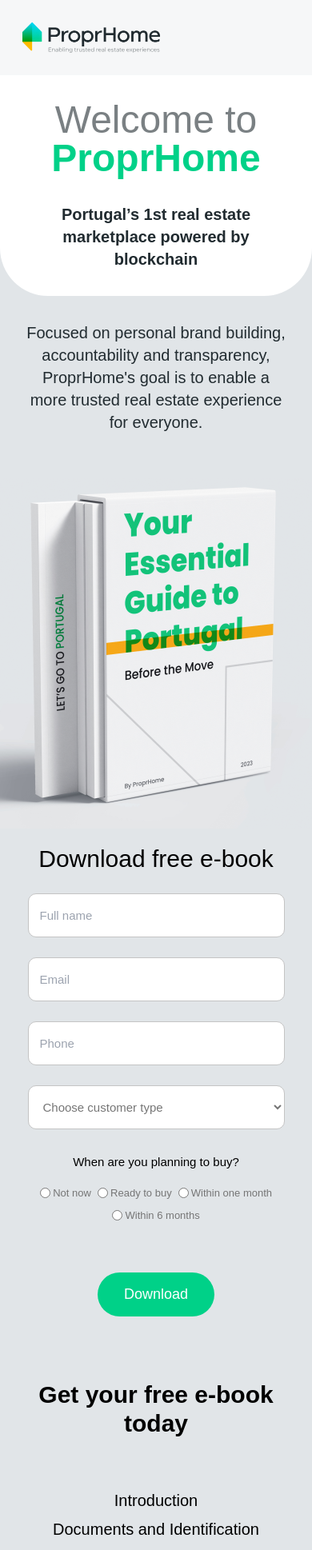
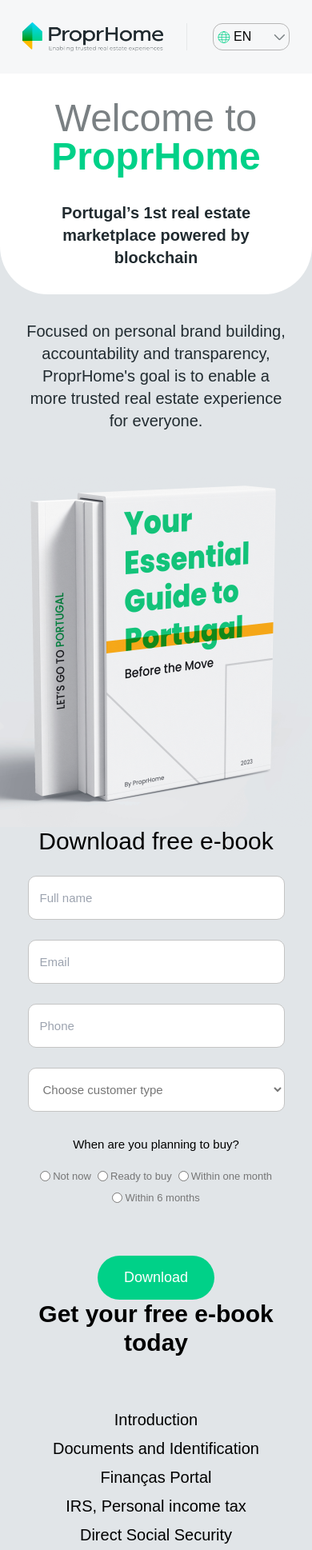
Before and after one commit to ProprHome/Landing-, a Next.js app in the folder proprhome-landing-page/: page / in a window 390 px wide. Shown: the top 1938 px of the page at 80% size. Built offline with nearby package versions, Linux system fonts and the light colour scheme.

Commit message:
mobile responsiveness essentially done, desktop almost finished

```diff
--- a/proprhome-landing-page/src/components/details/Details.tsx
+++ b/proprhome-landing-page/src/components/details/Details.tsx
@@ -1,8 +1,47 @@
 import React from 'react';
 
-const Details = () => {
+const Details = ({ language }) => {
   return (
-    <section className="mx-2 mb-28">
+    <section className="mx-2 mb-28 md:my-16">
+      {language ? (
+        <>
+          <h3 className="font-bold text-3xl text-center mb-16">
+            Get your free e-book today
+          </h3>
+          <ul className="text-center">
+            <li className="font-normal text-xl my-2">Introduction</li>
+            <li className="font-normal text-xl my-2">
+              Documents and Identification
+            </li>
+            <li className="font-normal text-xl my-2">Finanças Portal</li>
+            <li className="font-normal text-xl my-2">
+              IRS, Personal income tax
+            </li>
+            <li className="font-normal text-xl my-2">Direct Social Security</li>
+            <li className="font-normal text-xl my-2">Banking</li>
+            <li className="font-normal text-xl my-2">Bringing pets</li>
+          </ul>
+        </>
+      ) : (
+        <>
+          <h3 className="font-bold text-3xl text-center mb-16">
+            Get your free e-book today
+          </h3>
+          <ul className="text-center">
+            <li className="font-normal text-xl my-2">Introduction</li>
+            <li className="font-normal text-xl my-2">
+              Documents and Identification
+            </li>
+            <li className="font-normal text-xl my-2">Finanças Portal</li>
+            <li className="font-normal text-xl my-2">
+              IRS, Personal income tax
+            </li>
+            <li className="font-normal text-xl my-2">Direct Social Security</li>
+            <li className="font-normal text-xl my-2">Banking</li>
+            <li className="font-normal text-xl my-2">Bringing pets</li>
+          </ul>
+        </>
+      )}
       <h3 className="font-bold text-3xl text-center mb-16">
         Get your free e-book today
       </h3>
--- a/proprhome-landing-page/src/components/form-wrapper/FormWrapper.tsx
+++ b/proprhome-landing-page/src/components/form-wrapper/FormWrapper.tsx
@@ -1,19 +1,31 @@
 import Image from 'next/image';
 import React from 'react';
 import FormEn from '../forms/FormEn';
+import FormPt from '../forms/FormPt';
 
-const FormWrapper = () => {
+const FormWrapper = ({ language }) => {
   return (
-    <section className="flex flex-col">
+    <section className="flex flex-col md:flex-row md:items-center md:justify-between">
       <div className="relative">
+        {language ? (
           <Image
             src="/book.png"
             alt="ebook cover for proprhome book"
             height={433}
             width={433}
           />
+        ) : (
+          <Image
+            src="/bookPt.png"
+            alt="ebook cover for proprhome book"
+            height={433}
+            width={433}
+          />
+        )}
       </div>
-      <FormEn />
+      <div className="md:mr-8 lg:mr-40">
+        {language ? <FormEn /> : <FormPt />}
+      </div>
     </section>
   );
 };
--- a/proprhome-landing-page/src/components/forms/FormEn.tsx
+++ b/proprhome-landing-page/src/components/forms/FormEn.tsx
@@ -1,7 +1,7 @@
 //imported from framer
 
-export default function Form(props) {
-  function handleFormSubmit(event) {
+export default function Form(props: any) {
+  function handleFormSubmit(event: any) {
     event.preventDefault();
     console.log('handle Form submit running');
     // Download your PDF files here
@@ -17,7 +17,6 @@
       action="https://webto.salesforce.com/servlet/servlet.WebToLead?encoding=UTF-8"
       method="POST"
       style={containerStyle}
-      className="mt-5 mb-20"
     >
       <h2 className=" text-center font-medium text-3xl">
         Download free e-book
--- a/proprhome-landing-page/src/components/forms/FormPt.tsx
+++ b/proprhome-landing-page/src/components/forms/FormPt.tsx
@@ -16,6 +16,9 @@
       method="POST"
       style={containerStyle}
     >
+      <h2 className=" text-center font-medium text-3xl">
+        Baixar e-book gratuito
+      </h2>
       <input type="hidden" name="oid" value="00D7Q00000BRe0d" />
       <input type="hidden" name="retURL" value="http://" />
       <input
--- /dev/null
+++ b/proprhome-landing-page/src/components/header/DownIcon.jsx
@@ -0,0 +1,23 @@
+import * as React from 'react';
+
+function Icon(props) {
+  return (
+    <svg
+      width={15}
+      height={9}
+      fill="none"
+      xmlns="http://www.w3.org/2000/svg"
+      {...props}
+    >
+      <path
+        d="M1.484 1.733l5.46 5.46a.623.623 0 00.87 0l5.46-5.46"
+        stroke="#7A8083"
+        strokeWidth={1.5}
+        strokeMiterlimit={5}
+        strokeLinecap="round"
+      />
+    </svg>
+  );
+}
+
+export default Icon;
--- /dev/null
+++ b/proprhome-landing-page/src/components/header/GlobeIcon.jsx
@@ -0,0 +1,35 @@
+import * as React from 'react';
+
+function GlobeIcon(props) {
+  return (
+    <svg
+      width={17}
+      height={17}
+      fill="none"
+      xmlns="http://www.w3.org/2000/svg"
+      {...props}
+    >
+      <g
+        clipPath="url(#prefix__clip0_118_228)"
+        stroke="#00D188"
+        strokeWidth={0.75}
+        strokeLinecap="round"
+        strokeLinejoin="round"
+      >
+        <path d="M8.875 1.551a7 7 0 100 14 7 7 0 000-14z" />
+        <path d="M8.875 1.551c-1.53 0-2.77 3.134-2.77 7s1.24 7 2.77 7 2.77-3.134 2.77-7-1.24-7-2.77-7zM15.095 11.761H2.655M15.875 8.551h-14M15.095 5.341H2.655" />
+      </g>
+      <defs>
+        <clipPath id="prefix__clip0_118_228">
+          <path
+            fill="#fff"
+            transform="rotate(-180 8.438 8.276)"
+            d="M0 0h16v16H0z"
+          />
+        </clipPath>
+      </defs>
+    </svg>
+  );
+}
+
+export default GlobeIcon;
--- a/proprhome-landing-page/src/components/header/Header.tsx
+++ b/proprhome-landing-page/src/components/header/Header.tsx
@@ -1,18 +1,43 @@
 import Image from 'next/image';
-import React from 'react';
+import GlobeIcon from './GlobeIcon';
+import DownIcon from './DownIcon';
+import SocialLinks from '../footer/SocialLinks';
 
-const Header = () => {
+const Header = ({ language, setLanguage }) => {
+  const handleLanguageChange = () => {
+    console.log('changing lang');
+    setLanguage((pre: boolean) => !pre);
+    console.log(language);
+  };
   return (
     <header className="bg-transparent-white px-7 py-7 flex items-center justify-between">
-      <div className="relative">
+      <div className="relative h-9 w-44 md:h-16 md:w-72">
         <Image
           src="/propr-logo.png"
           alt="ProprHome logo"
-          height={38}
-          width={172}
+          fill
+          object-fit="contain"
         />
       </div>
       {/* translation switch */}
+      <div className="md:flex items-center gap-7">
+        <div className="hidden md:flex">
+          <SocialLinks />
+        </div>
+
+        <div className="pl-8 border-l border-[#7A808321]">
+          <button
+            onClick={handleLanguageChange}
+            className="w-24 p-1 border border-[#B6B6B6] rounded-xl flex justify-between items-center"
+          >
+            <div className="flex items-center gap-1">
+              <GlobeIcon />
+              {language ? 'EN' : 'PT'}
+            </div>
+            <DownIcon />
+          </button>
+        </div>
+      </div>
     </header>
   );
 };
--- a/proprhome-landing-page/src/components/hero/Hero.tsx
+++ b/proprhome-landing-page/src/components/hero/Hero.tsx
@@ -1,21 +1,44 @@
 import React from 'react';
 
-const Hero = () => {
+const Hero = ({ language }: any) => {
   return (
-    <section className="mb-6">
-      <section className="bg-white rounded-b-[60px] p-8">
+    <section className="mb-6 md:mb-16">
+      {language ? (
+        <div className="md:flex md:items-start">
+          <section className="bg-white rounded-b-[60px] p-8 md:flex-1 md:min-h-[296px] md:flex md:flex-col md:justify-center md:items-center ">
             <h1 className="text-5xl text-[#7A8083] font-normal text-center">
-          Welcome to <span className="text-[#00D188] font-bold">ProprHome</span>
+              Welcome to{' '}
+              <span className="text-[#00D188] font-bold">ProprHome</span>
             </h1>
             <h4 className="text-xl font-semibold text-center p-8 pb-0 text-[#212B30]">
               Portugal’s 1st real estate marketplace powered by blockchain
             </h4>
           </section>
-      <p className="text-xl text-center p-8 text-[#212B30] font-medium">
+          <p className="text-xl text-center p-8 text-[#212B30] font-medium md:bg-[#ffffffcc] md:flex-1 md:rounded-b-[60px] md:min-h-[296px] md:max-w-[595px] md:flex md:items-center md:px-20">
             Focused on personal brand building, accountability and transparency,
-        ProprHome&apos;s goal is to enable a more trusted real estate experience
-        for everyone.
+            ProprHome&apos;s goal is to enable a more trusted real estate
+            experience for everyone.
           </p>
+        </div>
+      ) : (
+        <div className="md:flex md:items-start">
+          <section className="bg-white rounded-b-[60px] p-8 md:flex-1 md:min-h-[296px] md:flex md:flex-col md:justify-center md:items-center">
+            <h1 className="text-5xl text-[#7A8083] font-normal text-center">
+              Bem-vindo à{' '}
+              <span className="text-[#00D188] font-bold">ProprHome</span>
+            </h1>
+            <h4 className="text-xl font-semibold text-center p-8 pb-0 text-[#212B30]">
+              O primeiro mercado imobiliário Português alimentado pela
+              Blockchain
+            </h4>
+          </section>
+          <p className="text-xl text-center p-8 text-[#212B30] font-medium md:bg-[#ffffffcc] md:flex-1 md:rounded-b-[60px] md:min-h-[296px] md:max-w-[595px] md:flex md:items-center md:px-20">
+            Focada na construção da marca pessoal, responsabilização e
+            transparência, o objetivo da ProprHome é possibilitar uma
+            experiência imobiliária com mais confiança para todos.
+          </p>
+        </div>
+      )}
     </section>
   );
 };
--- a/proprhome-landing-page/src/pages/index.tsx
+++ b/proprhome-landing-page/src/pages/index.tsx
@@ -1,11 +1,15 @@
+'useClient';
 import Details from '@/components/details/Details';
 import Footer from '@/components/footer/Footer';
 import FormWrapper from '@/components/form-wrapper/FormWrapper';
 import Header from '@/components/header/Header';
 import Hero from '@/components/hero/Hero';
 import Head from 'next/head';
+import { useState } from 'react';
 
 export default function Home() {
+  // true means English, false means Portuguese
+  const [language, setLanguage] = useState(true);
   return (
     <main>
       <Head>
@@ -14,11 +18,11 @@
           blockchain
         </title>
       </Head>
-      <Header />
-      <Hero />
-      <FormWrapper />
-      <Details />
-      <Footer />
+      <Header language={language} setLanguage={setLanguage} />
+      <Hero language={language} />
+      <FormWrapper language={language} />
+      <Details language={language} />
+      <Footer language={language} />
     </main>
   );
 }
```
Also changed, not shown: proprhome-landing-page/src/components/footer/Footer.tsx (+35 -6 lines), proprhome-landing-page/src/components/footer/SocialLinks.tsx (+10 -1 lines), proprhome-landing-page/public/bookPt.png (added). Lines whose indentation alone changed are shown as unchanged.
